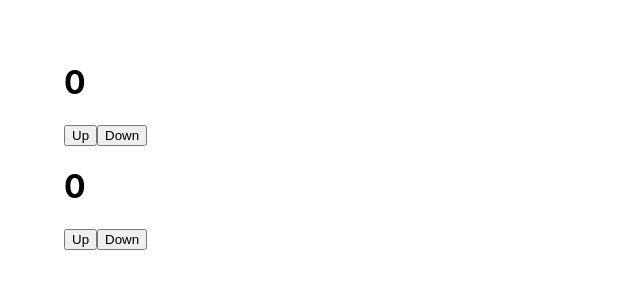
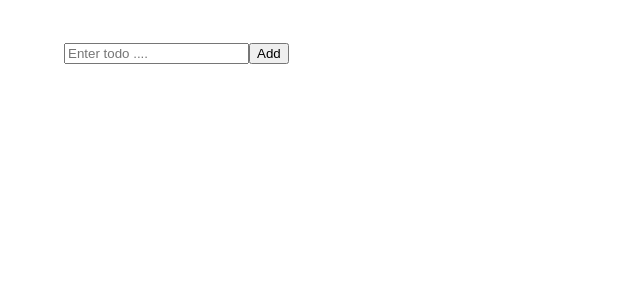
Before and after one commit to Khoaruoi69/test, a React (Create React App) app: page / in a window 1280 px wide. Shown: the top 300 px of the page, without its empty margins (0-640 px from the left). Built offline with nearby package versions, Linux system fonts and the light colour scheme.

Commit message:
Todo list useReducer() chưa tách file

```diff
--- a/src/Content.js
+++ b/src/Content.js
@@ -1,4 +1,13 @@
-import { useEffect, useInsertionEffect, useState, useRef, memo, useMemo, useReducer } from "react";
+import { prettyDOM } from "@testing-library/react";
+import {
+  useEffect,
+  useInsertionEffect,
+  useState,
+  useRef,
+  memo,
+  useMemo,
+  useReducer,
+} from "react";
 
 /**
  * useSate()
@@ -13,41 +22,101 @@
  * 4. dispatch
  */
 
-// InitSate
-const initState =0
+// 1. InitState
+const initState = {
+  job: "",
+  jobs: [],
+};
+// 2. Action
+const SET_ACTION = "set_job";
+const ADD_ACTION = "add_job";
+const DELETE_ACTION = "delete_job";
 
-// Action
+const setjob = (payload) => {
+  return {
+    type: SET_ACTION,
+    payload,
+  };
+};
+const addjob = (payload) => {
+  return {
+    type: ADD_ACTION,
+    payload,
+  };
+};
+const deletejob = (payload) => {
+  return {
+    type: DELETE_ACTION,
+    payload,
+  };
+};
+// 3. reducer
+const reducer = (state, action) => {
+  console.log("Action", action);
+  console.log("Prev state", state);
 
-const UP_ACTION =`up`
-const DOWN_ACTION =`down`
-// reducer
-const reducer = (state,action) =>{
-  switch(action){
-    case UP_ACTION: return  state +1
-    case DOWN_ACTION: return  state -1
+  let  newState
+  switch (action.type) {
+    case SET_ACTION:
+      newState ={
+        ...state,
+        job: action.payload
+      }
+      break;
+      case ADD_ACTION:
+        newState ={
+          ...state, // bảo lưu state cái cũ
+          jobs: [...state.jobs, action.payload]
+                // bảo lưu cũ , thêm cái mới
+        }
+        break;
+
+        case DELETE_ACTION:
+
+          const newjobs = [...state.jobs]
+          newjobs.splice(action.payload, 1)
+
+          newState ={
+            ...state, // bảo lưu state cái cũ
+            jobs: newjobs
+          }
+          break;
     default:
-      throw new Error(`Invalid action ${action}`);
+      throw new Error("Invalid action type: " + action.type);
   }
-}
 
+  console.log("New state", newState);
+  return newState;
+};
 
 function Content() {
-  const [count,dispatch] = useReducer(reducer,initState)
-  // dùng useState
-  const [counts, setCouts] = useState(0)
+  const [state, dispatch] = useReducer(reducer, initState);
+  const { job, jobs } = state;
 
+  const inputRef = useRef()
+  const handleSubmit = () => {
+    dispatch(addjob(job));
+    dispatch(setjob(''));
+    inputRef.current.focus();
+  };
 
   return (
-    <div style={{padding:'10px 32px'}}>
-      <h1>{count}</h1>
-      <button onClick={()=>dispatch(UP_ACTION)} >Up</button>
-      <button onClick={()=>dispatch(DOWN_ACTION)} >Down</button>
-       <br/>
-       {/* dùng useState */}
-      <h1> {counts}</h1>
-      <button onClick={()=>setCouts(counts+1)} >Up</button>
-      <button onClick={()=>setCouts(counts-1)} >Down</button>
+    <div style={{ padding: "10px 32px" }}>
+      <input
+        ref = {inputRef}
+        value={job}
+        placeholder="Enter todo ...."
+        onChange={(e) => dispatch(setjob(e.target.value))}
+      />
+      <button onClick={handleSubmit}> Add</button>
+      <ul>
+        {jobs.map((job, index) => (
+          <li key={index}>{job}
+          <span onClick={()=>dispatch(deletejob(index))}>&times;</span>
+          </li>
+        ))}
+      </ul>
     </div>
   );
 }
-export default memo(Content)
+export default memo(Content);
```
